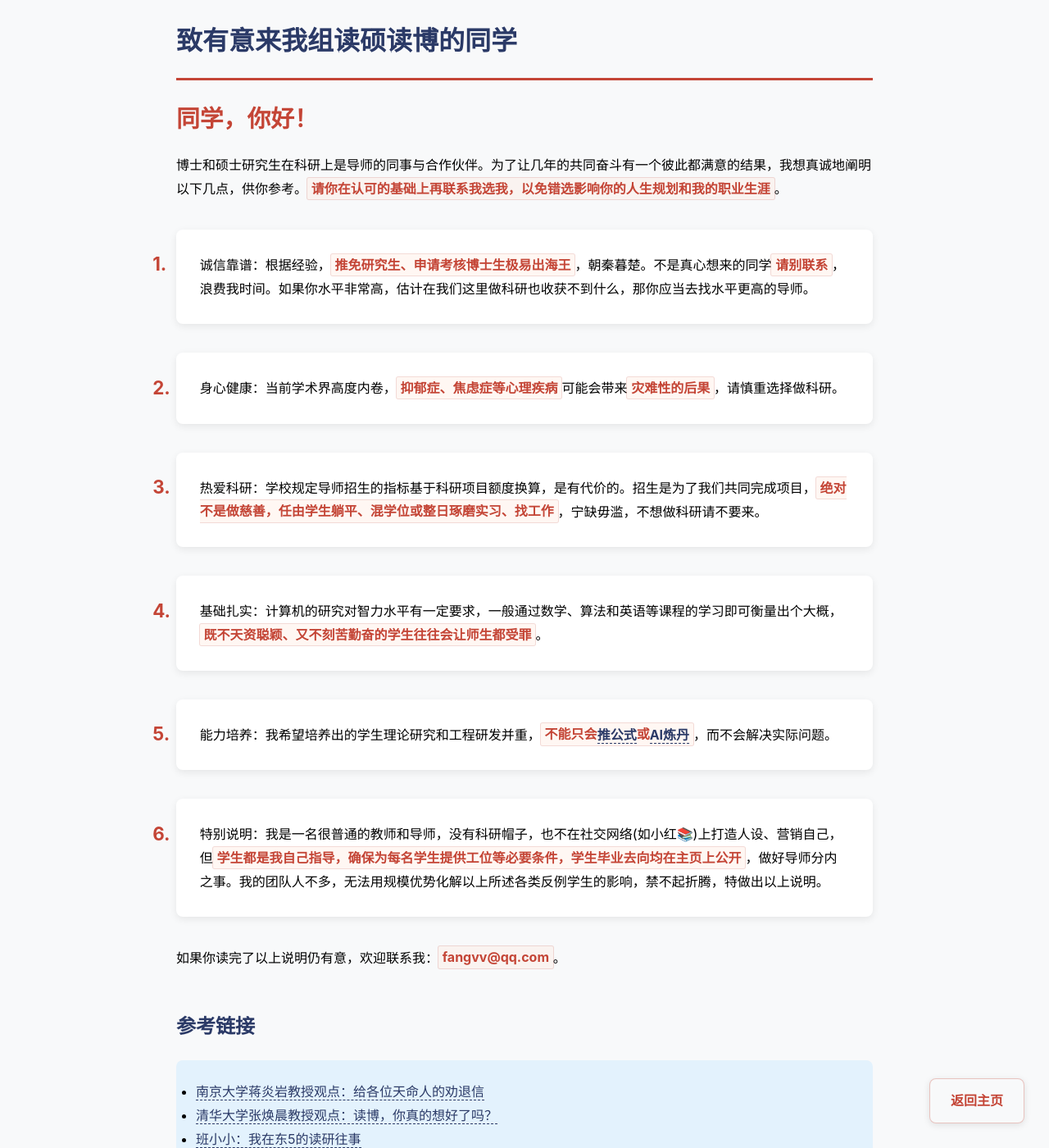
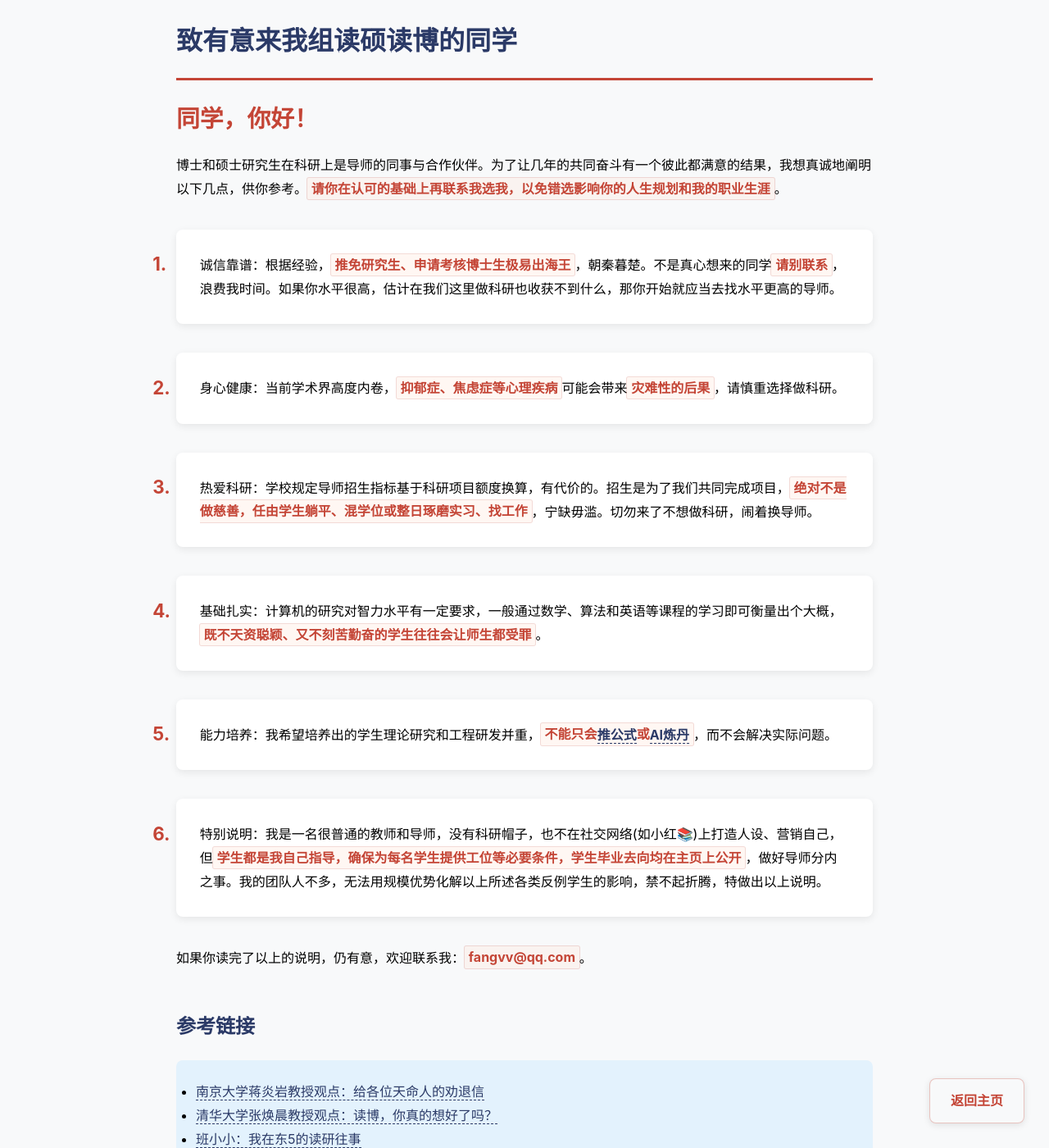
Before and after one commit to fangvv/Homepage, a Jekyll site: the page faq2.html, which Jekyll copies as it is, in a window 1280 px wide and 1400 px high. Shown: the whole window at 82% size. Built offline with Jekyll 4.4.1, drawn with Linux system fonts in a browser that asks for light colours; comment, search, counter and statistics services are not loaded.

Commit message:
防换导师和防小人

```diff
--- a/faq2.html
+++ b/faq2.html
@@ -116,11 +116,11 @@
     <p><span class="greeting">同学，你好！</span>博士和硕士研究生在科研上是导师的同事与合作伙伴。为了让几年的共同奋斗有一个彼此都满意的结果，我想真诚地阐明以下几点，供你参考。<strong>请你在认可的基础上再联系我选我，以免错选影响你的人生规划和我的职业生涯</strong>。</p>
 
     <ol>
-<li>诚信靠谱：根据经验，<strong>推免研究生、申请考核博士生极易出海王</strong>，朝秦暮楚。不是真心想来的同学<strong>请别联系</strong>，浪费我时间。如果你水平非常高，估计在我们这里做科研也收获不到什么，那你应当去找水平更高的导师。</li>
+<li>诚信靠谱：根据经验，<strong>推免研究生、申请考核博士生极易出海王</strong>，朝秦暮楚。不是真心想来的同学<strong>请别联系</strong>，浪费我时间。如果你水平很高，估计在我们这里做科研也收获不到什么，那你开始就应当去找水平更高的导师。</li>
 
 <li>身心健康：当前学术界高度内卷，<strong>抑郁症、焦虑症等心理疾病</strong>可能会带来<strong>灾难性的后果</strong>，请慎重选择做科研。</li>
 
-<li>热爱科研：学校规定导师招生的指标基于科研项目额度换算，是有代价的。招生是为了我们共同完成项目，<strong>绝对不是做慈善，任由学生躺平、混学位或整日琢磨实习、找工作</strong>，宁缺毋滥，不想做科研请不要来。</li>
+<li>热爱科研：学校规定导师招生指标基于科研项目额度换算，有代价的。招生是为了我们共同完成项目，<strong>绝对不是做慈善，任由学生躺平、混学位或整日琢磨实习、找工作</strong>，宁缺毋滥。切勿来了不想做科研，闹着换导师。</li>
 
 <li>基础扎实：计算机的研究对智力水平有一定要求，一般通过数学、算法和英语等课程的学习即可衡量出个大概，<strong>既不天资聪颖、又不刻苦勤奋的学生往往会让师生都受罪</strong>。</li>
 
```
Also changed, not shown: other parts of faq2.html (+1 -1 lines), README.md.
